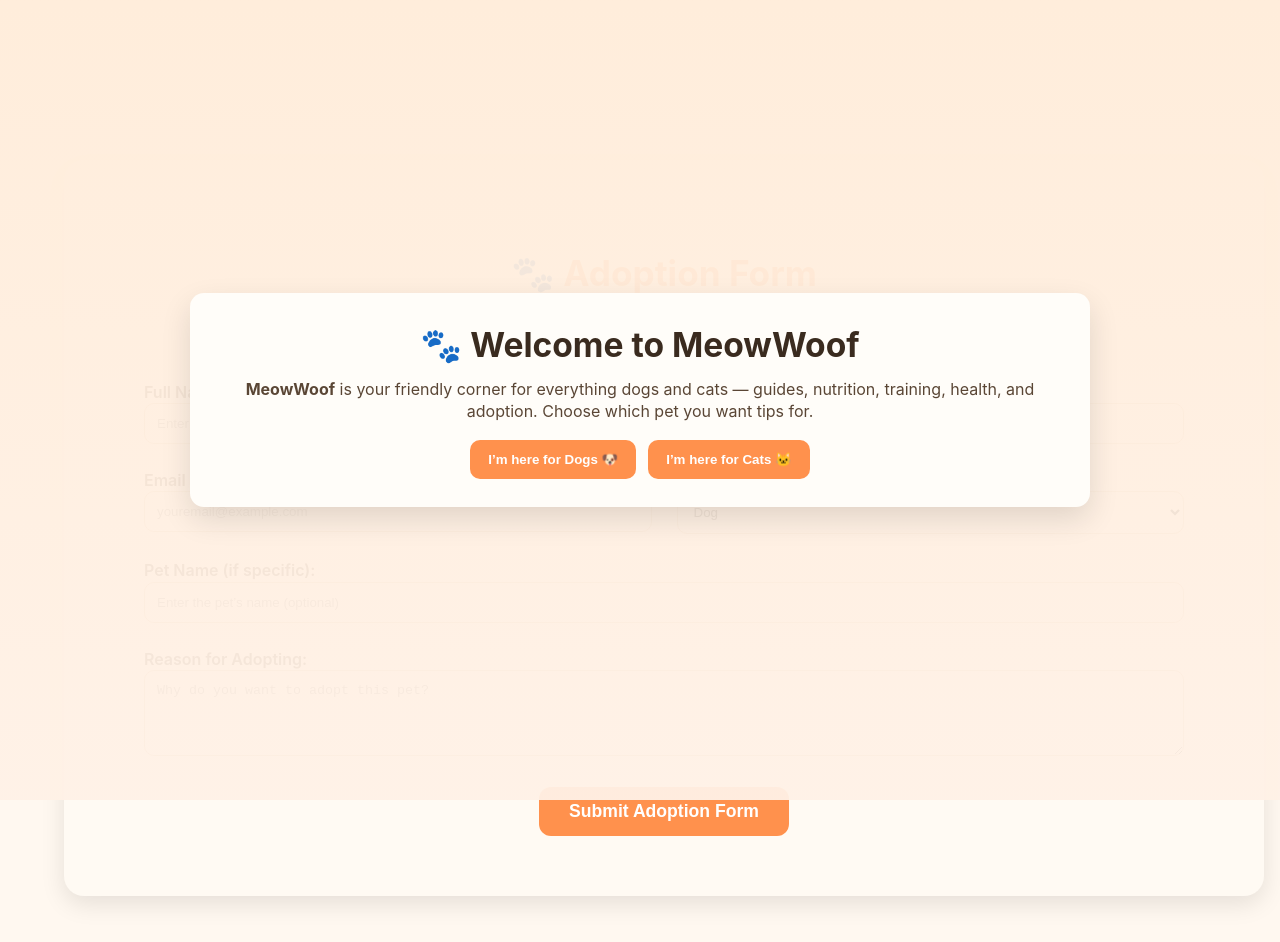
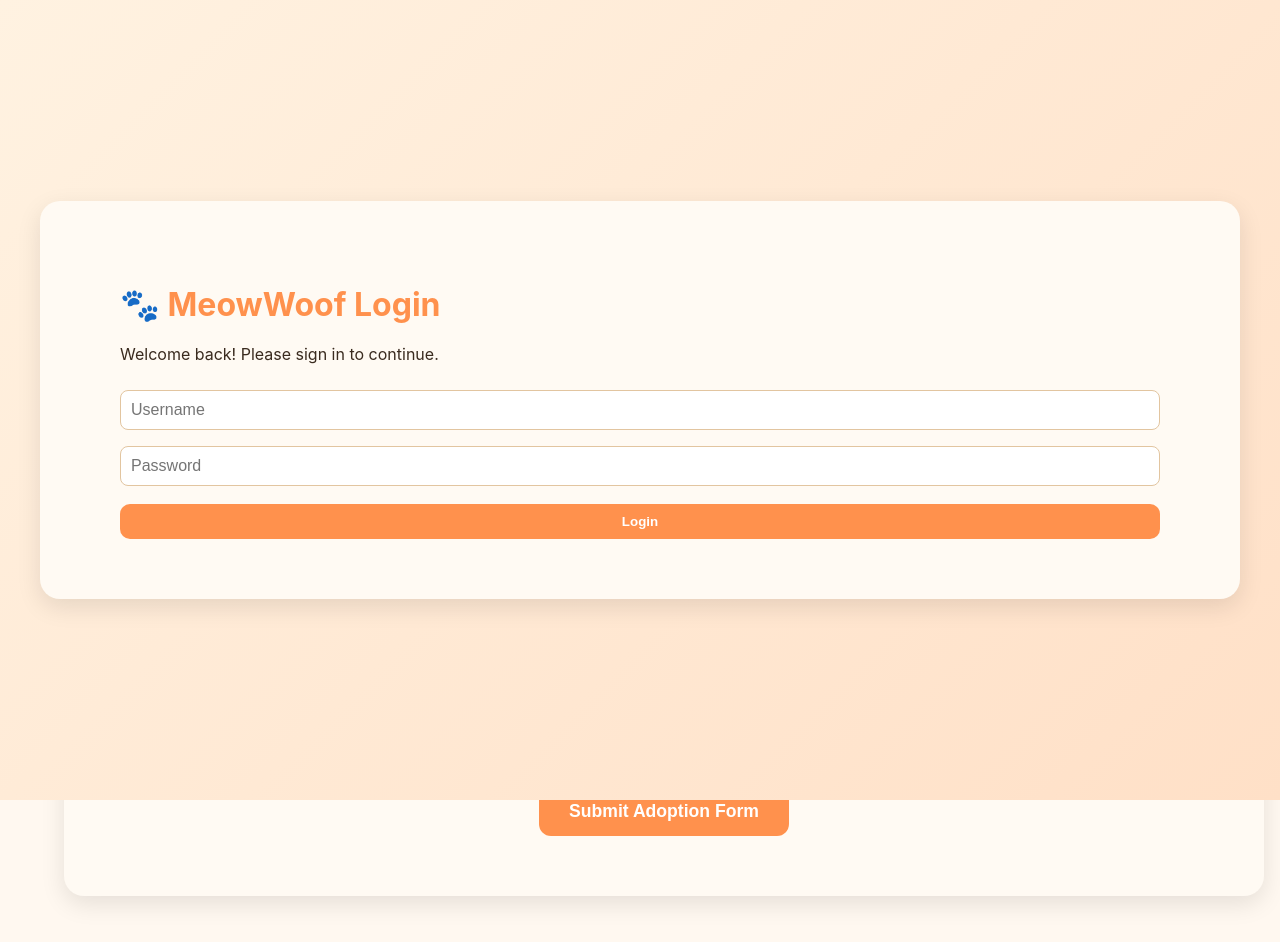
Before and after one commit to quejano333/MeowWoof-quejano-ballesteros-elfa, a plain HTML site: page MeowWoof.html in a window 1280 px wide. Drawn offline with Linux system fonts and the light colour scheme.

Commit message:
add some log in form

```diff
--- a/MeowWoof.html
+++ b/MeowWoof.html
@@ -18,6 +18,56 @@
     margin:0; font-family:Inter, system-ui, Arial, sans-serif;
     background:var(--bg); color:var(--text); line-height:1.4;
   }
+  /* LOGIN SCREEN */
+#login-screen {
+  position: fixed;
+  inset: 0;
+  display: flex;
+  align-items: center;
+  justify-content: center;
+  background: linear-gradient(135deg, #fff2e1, #ffe0c7);
+  z-index: 10000;
+}
+
+  #login-box {
+  background:#fffaf3;
+  padding:60px 80px;
+  border-radius:20px;
+  box-shadow:0 8px 25px rgba(0,0,0,0.1);
+  width:1000%;
+  max-width:1200px;
+  margin:60px auto;
+}
+
+#login-box h1 {
+  margin-bottom: 10px;
+  color: #ff914d;
+}
+
+#login-box input {
+  width: 100%;
+  margin: 8px 0;
+  padding: 10px;
+  border: 1px solid #e2c5a0;
+  border-radius: 8px;
+  font-size: 1rem;
+}
+
+#login-box button {
+  width: 100%;
+  background: var(--accent);
+  color: white;
+  border: none;
+  padding: 10px;
+  border-radius: 10px;
+  font-weight: bold;
+  margin-top: 10px;
+  cursor: pointer;
+}
+
+#login-box button:hover {
+  background: var(--accent-dark);
+}
 
   /* INTRO */
   #intro-screen{
@@ -105,6 +155,20 @@
 </style>
 </head>
 <body>
+
+  <!-- LOGIN SCREEN -->
+<div id="login-screen">
+  <div id="login-box">
+    <h1>🐾 MeowWoof Login</h1>
+    <p>Welcome back! Please sign in to continue.</p>
+    <form id="login-form">
+      <input type="text" id="username" placeholder="Username" required>
+      <input type="password" id="password" placeholder="Password" required>
+      <button type="submit">Login</button>
+    </form>
+    <p id="login-error" style="color:red; display:none;">⚠ Please fill in all fields!</p>
+  </div>
+</div>
 
   <!-- INTRO / SELECTION -->
   <div id="intro-screen" aria-hidden="false">
@@ -688,7 +752,33 @@
   });
 </script>
 
+    <script>
+  const loginForm = document.getElementById('login-form');
+  const loginScreen = document.getElementById('login-screen');
+  const introScreen = document.getElementById('intro-screen');
+  const loginError = document.getElementById('login-error');
 
+  loginForm.addEventListener('submit', function(e){
+    e.preventDefault();
+    const user = document.getElementById('username').value.trim();
+    const pass = document.getElementById('password').value.trim();
+
+    if(user === "" || pass === ""){
+      loginError.style.display = "block";
+      return;
+    }
+
+    // Optional: you can set specific login credentials
+    // if(user === "admin" && pass === "1234") { ... }
+
+    loginError.style.display = "none";
+    loginScreen.style.display = "none";  // hide login
+    introScreen.style.display = "flex";  // show intro
+  });
+
+  // hide intro by default
+  introScreen.style.display = "none";
+</script>
 
   <!-- PAW LOADER -->
   <div class="paw-loader" id="paw-loader"></div>
```
